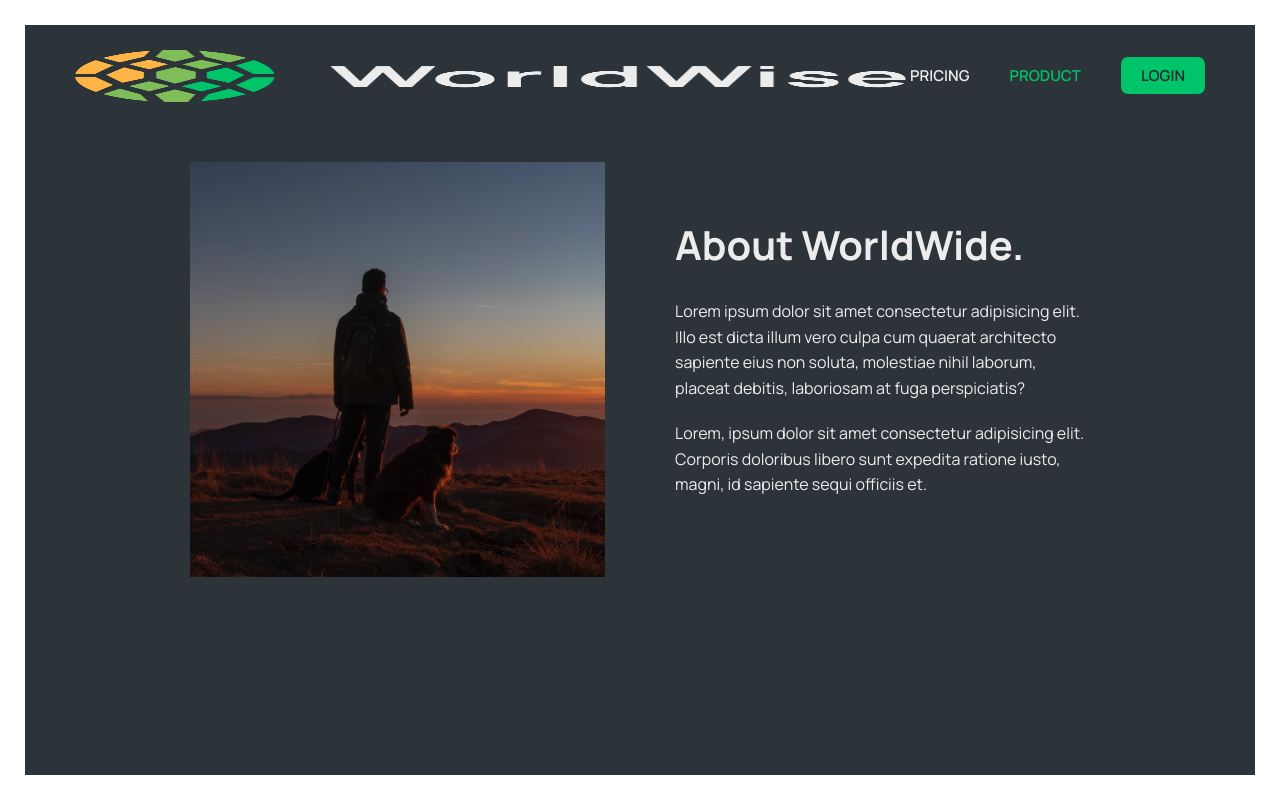
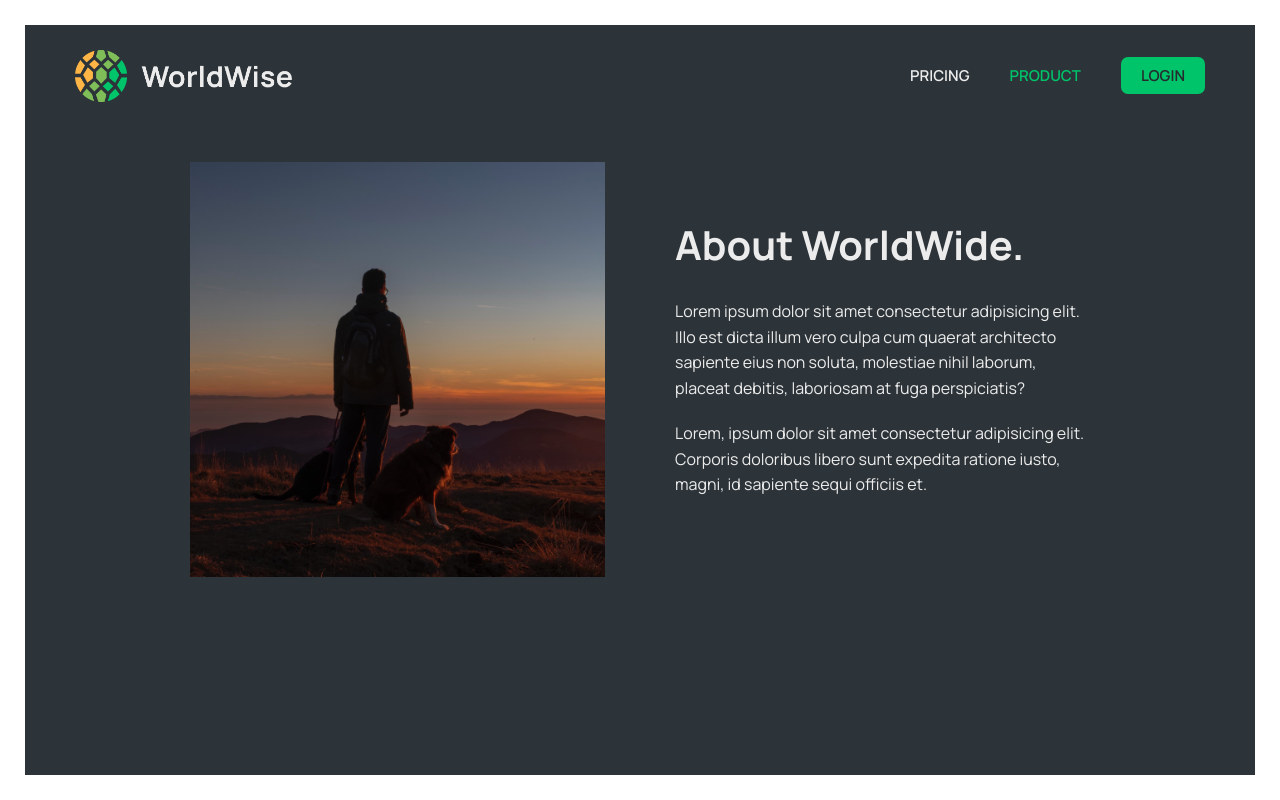
Before and after one commit to yashraj2003e/World-Wise, a React (Vite) app: page /product in a window 1280 px wide. Built offline with nearby package versions, Linux system fonts and the light colour scheme; data requests are answered from the project's data file.

Commit message:
Added lazy loading

```diff
--- a/src/App.jsx
+++ b/src/App.jsx
@@ -1,26 +1,36 @@
-import { useEffect, useState } from "react";
+import { Suspense, lazy, useEffect, useState } from "react";
 import { BrowserRouter, Navigate, Route, Routes } from "react-router-dom";
 
-import Product from "./pages/Product";
-import Pricing from "./pages/Pricing";
-import Homepage from "./pages/Homepage";
-import AppLayout from "./pages/AppLayout";
-import Login from "./pages/Login";
+import SpinnerFullPage from "./components/SpinnerFullPage";
+
+import { CitiesProvider } from "./contexts/CitiesContext";
+import { AuthProvider } from "./contexts/FakeAuthContext";
+import ProtectedRoute from "./pages/protectedRoute";
+
 import CityList from "./components/CityList";
 import City from "./components/City";
 import Form from "./components/Form";
 import CountriesList from "./components/CountryList";
-import { CitiesProvider } from "./contexts/CitiesContext";
-import { AuthProvider } from "./contexts/FakeAuthContext";
-import ProtectedRoute from "./pages/protectedRoute";
+
+// import Product from "./pages/Product";
+// import Pricing from "./pages/Pricing";
+// import Homepage from "./pages/Homepage";
+// import AppLayout from "./pages/AppLayout";
+// import Login from "./pages/Login";
+
+const Homepage = lazy(() => import("./pages/Homepage"));
+const Product = lazy(() => import("./pages/Product"));
+const Pricing = lazy(() => import("./pages/Homepage"));
+const AppLayout = lazy(() => import("./pages/AppLayout"));
+const Login = lazy(() => import("./pages/Login"));
 
 function App() {
-  // console.log(cities, isLoading);
   return (
     <>
       <AuthProvider>
         <CitiesProvider>
           <BrowserRouter>
+            <Suspense fallback={<SpinnerFullPage />}>
               <Routes>
                 <Route path="/" element={<Homepage />} />
                 <Route path="product" element={<Product />} />
@@ -42,6 +52,7 @@ function App() {
                 <Route path="login" element={<Login />} />
                 <Route path="*" element={<div>Page Not Found !</div>} />
               </Routes>
+            </Suspense>
           </BrowserRouter>
         </CitiesProvider>
       </AuthProvider>
--- a/src/pages/Product.module.css
+++ b/src/pages/Product.module.css
@@ -14,7 +14,7 @@
   align-items: center;
 }
 
-.product img {
+.product section img {
   width: 100%;
 }
 
```
Lines whose indentation alone changed are shown as unchanged.
